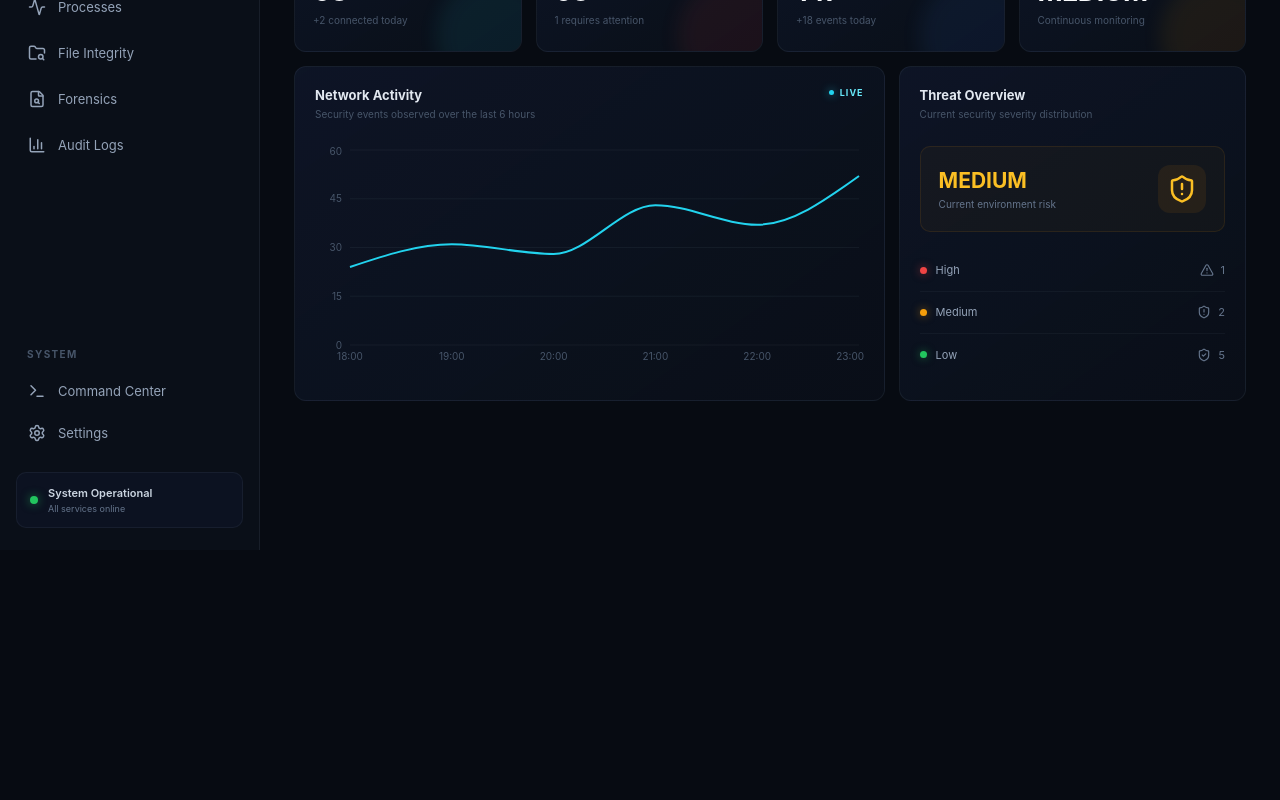
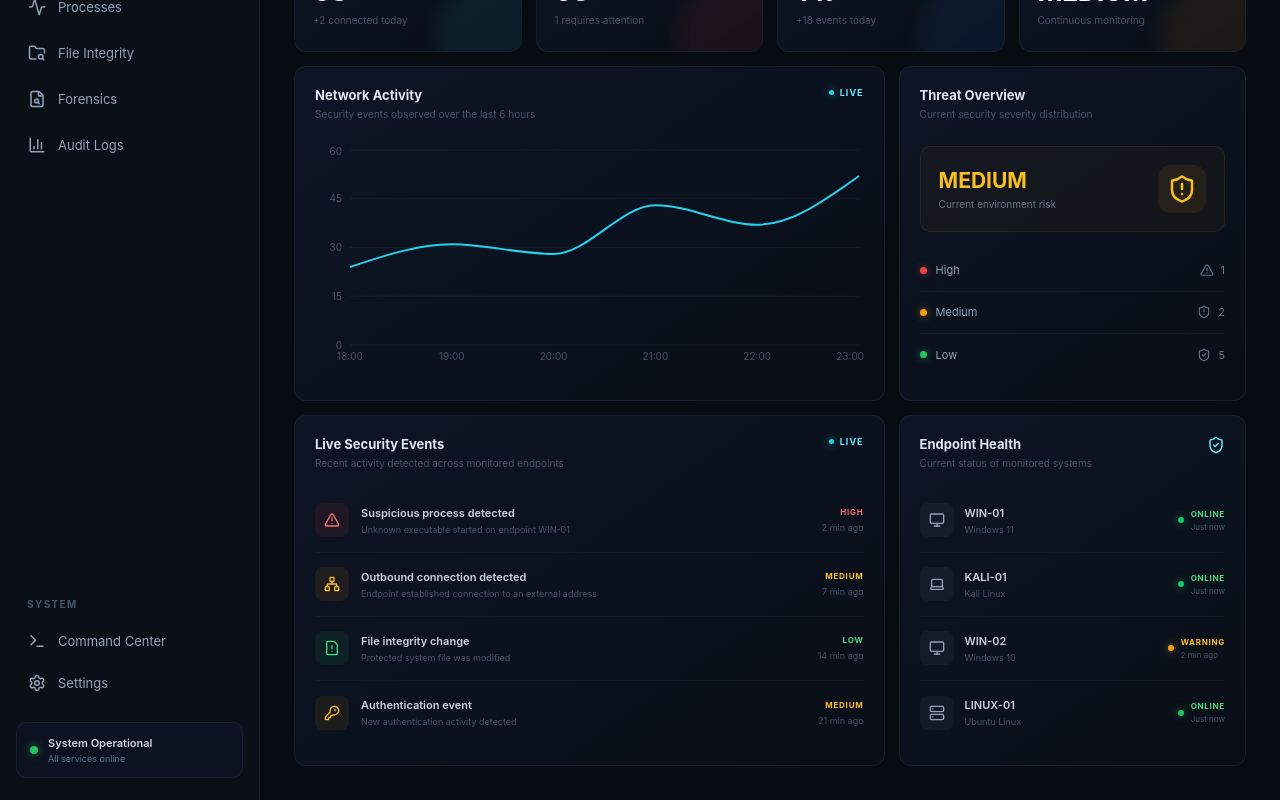
Before and after one commit to d-sameer/CyberSentinel, a React (Vite) app in the folder frontend/: page / in a window 1280 px wide. Shown: the part 322-1122 px from the top of the page. Before the commit the page ends 872 px from the top, so only its background shows below. Built offline with nearby package versions, Linux system fonts and the light colour scheme.

Commit message:
Build security events and endpoint health dashboard

```diff
--- a/frontend/src/App.css
+++ b/frontend/src/App.css
@@ -743,3 +743,191 @@
     grid-template-columns: 1fr;
   }
 }
+
+.dashboard-grid-bottom {
+  margin-top: 14px;
+}
+
+.security-events-list {
+  margin-top: 20px;
+}
+
+.security-event {
+  min-height: 64px;
+  display: flex;
+  align-items: center;
+  gap: 12px;
+  padding: 10px 0;
+  border-bottom: 1px solid rgba(148, 163, 184, 0.06);
+}
+
+.security-event:last-child {
+  border-bottom: 0;
+}
+
+.event-icon {
+  width: 34px;
+  height: 34px;
+  flex-shrink: 0;
+  display: flex;
+  align-items: center;
+  justify-content: center;
+  border-radius: 8px;
+}
+
+.event-icon.event-high {
+  color: #f87171;
+  background: rgba(239, 68, 68, 0.08);
+}
+
+.event-icon.event-medium {
+  color: #fbbf24;
+  background: rgba(245, 158, 11, 0.08);
+}
+
+.event-icon.event-low {
+  color: #4ade80;
+  background: rgba(34, 197, 94, 0.08);
+}
+
+.event-content {
+  min-width: 0;
+  flex: 1;
+}
+
+.event-title {
+  color: #cbd5e1;
+  font-size: 11px;
+  font-weight: 600;
+}
+
+.event-description {
+  margin-top: 4px;
+  overflow: hidden;
+  color: #475569;
+  font-size: 9px;
+  text-overflow: ellipsis;
+  white-space: nowrap;
+}
+
+.event-meta {
+  min-width: 68px;
+  display: flex;
+  flex-direction: column;
+  align-items: flex-end;
+  gap: 5px;
+}
+
+.event-severity {
+  font-size: 8px;
+  font-weight: 700;
+  letter-spacing: 0.8px;
+}
+
+.event-severity.event-high {
+  color: #f87171;
+}
+
+.event-severity.event-medium {
+  color: #fbbf24;
+}
+
+.event-severity.event-low {
+  color: #4ade80;
+}
+
+.event-time {
+  color: #475569;
+  font-size: 9px;
+}
+
+.endpoint-header-icon {
+  color: #67e8f9;
+}
+
+.endpoint-list {
+  margin-top: 20px;
+}
+
+.endpoint-row {
+  min-height: 64px;
+  display: flex;
+  align-items: center;
+  gap: 11px;
+  border-bottom: 1px solid rgba(148, 163, 184, 0.06);
+}
+
+.endpoint-row:last-child {
+  border-bottom: 0;
+}
+
+.endpoint-icon {
+  width: 34px;
+  height: 34px;
+  flex-shrink: 0;
+  display: flex;
+  align-items: center;
+  justify-content: center;
+  border-radius: 8px;
+  color: #94a3b8;
+  background: rgba(148, 163, 184, 0.06);
+}
+
+.endpoint-info {
+  min-width: 0;
+  flex: 1;
+}
+
+.endpoint-name {
+  color: #cbd5e1;
+  font-size: 11px;
+  font-weight: 600;
+}
+
+.endpoint-os {
+  margin-top: 4px;
+  color: #475569;
+  font-size: 9px;
+}
+
+.endpoint-status {
+  display: flex;
+  align-items: center;
+  gap: 7px;
+}
+
+.endpoint-status-dot {
+  width: 6px;
+  height: 6px;
+  border-radius: 50%;
+}
+
+.endpoint-online {
+  color: #4ade80;
+}
+
+.endpoint-warning {
+  color: #fbbf24;
+}
+
+.endpoint-status-dot.endpoint-online {
+  background: #22c55e;
+  box-shadow: 0 0 8px rgba(34, 197, 94, 0.6);
+}
+
+.endpoint-status-dot.endpoint-warning {
+  background: #f59e0b;
+  box-shadow: 0 0 8px rgba(245, 158, 11, 0.6);
+}
+
+.endpoint-status-text {
+  font-size: 8px;
+  font-weight: 700;
+  letter-spacing: 0.7px;
+}
+
+.endpoint-last-seen {
+  margin-top: 3px;
+  color: #475569;
+  font-size: 8px;
+}
--- /dev/null
+++ b/frontend/src/components/dashboard/EndpointHealth.tsx
@@ -0,0 +1,115 @@
+import {
+  Laptop,
+  Monitor,
+  Server,
+  ShieldCheck,
+} from 'lucide-react'
+
+interface Endpoint {
+  id: number
+  name: string
+  operatingSystem: string
+  status: 'ONLINE' | 'WARNING'
+  lastSeen: string
+  icon: typeof Laptop
+}
+
+const endpoints: Endpoint[] = [
+  {
+    id: 1,
+    name: 'WIN-01',
+    operatingSystem: 'Windows 11',
+    status: 'ONLINE',
+    lastSeen: 'Just now',
+    icon: Monitor,
+  },
+  {
+    id: 2,
+    name: 'KALI-01',
+    operatingSystem: 'Kali Linux',
+    status: 'ONLINE',
+    lastSeen: 'Just now',
+    icon: Laptop,
+  },
+  {
+    id: 3,
+    name: 'WIN-02',
+    operatingSystem: 'Windows 10',
+    status: 'WARNING',
+    lastSeen: '2 min ago',
+    icon: Monitor,
+  },
+  {
+    id: 4,
+    name: 'LINUX-01',
+    operatingSystem: 'Ubuntu Linux',
+    status: 'ONLINE',
+    lastSeen: 'Just now',
+    icon: Server,
+  },
+]
+
+function EndpointHealth() {
+  return (
+    <section className="dashboard-panel endpoint-panel">
+      <div className="panel-header">
+        <div>
+          <div className="panel-title">Endpoint Health</div>
+
+          <div className="panel-description">
+            Current status of monitored systems
+          </div>
+        </div>
+
+        <ShieldCheck
+          size={18}
+          className="endpoint-header-icon"
+        />
+      </div>
+
+      <div className="endpoint-list">
+        {endpoints.map((endpoint) => {
+          const Icon = endpoint.icon
+
+          return (
+            <div className="endpoint-row" key={endpoint.id}>
+              <div className="endpoint-icon">
+                <Icon size={16} />
+              </div>
+
+              <div className="endpoint-info">
+                <div className="endpoint-name">
+                  {endpoint.name}
+                </div>
+
+                <div className="endpoint-os">
+                  {endpoint.operatingSystem}
+                </div>
+              </div>
+
+              <div className="endpoint-status">
+                <div
+                  className={`endpoint-status-dot endpoint-${endpoint.status.toLowerCase()}`}
+                />
+
+                <div>
+                  <div
+                    className={`endpoint-status-text endpoint-${endpoint.status.toLowerCase()}`}
+                  >
+                    {endpoint.status}
+                  </div>
+
+                  <div className="endpoint-last-seen">
+                    {endpoint.lastSeen}
+                  </div>
+                </div>
+              </div>
+            </div>
+          )
+        })}
+      </div>
+    </section>
+  )
+}
+
+export default EndpointHealth
--- /dev/null
+++ b/frontend/src/components/dashboard/SecurityEvents.tsx
@@ -0,0 +1,109 @@
+import {
+  AlertTriangle,
+  FileWarning,
+  KeyRound,
+  Network,
+} from 'lucide-react'
+
+interface SecurityEvent {
+  id: number
+  title: string
+  description: string
+  time: string
+  severity: 'HIGH' | 'MEDIUM' | 'LOW'
+  icon: typeof AlertTriangle
+}
+
+const securityEvents: SecurityEvent[] = [
+  {
+    id: 1,
+    title: 'Suspicious process detected',
+    description: 'Unknown executable started on endpoint WIN-01',
+    time: '2 min ago',
+    severity: 'HIGH',
+    icon: AlertTriangle,
+  },
+  {
+    id: 2,
+    title: 'Outbound connection detected',
+    description: 'Endpoint established connection to an external address',
+    time: '7 min ago',
+    severity: 'MEDIUM',
+    icon: Network,
+  },
+  {
+    id: 3,
+    title: 'File integrity change',
+    description: 'Protected system file was modified',
+    time: '14 min ago',
+    severity: 'LOW',
+    icon: FileWarning,
+  },
+  {
+    id: 4,
+    title: 'Authentication event',
+    description: 'New authentication activity detected',
+    time: '21 min ago',
+    severity: 'MEDIUM',
+    icon: KeyRound,
+  },
+]
+
+function SecurityEvents() {
+  return (
+    <section className="dashboard-panel events-panel">
+      <div className="panel-header">
+        <div>
+          <div className="panel-title">Live Security Events</div>
+
+          <div className="panel-description">
+            Recent activity detected across monitored endpoints
+          </div>
+        </div>
+
+        <div className="panel-live">
+          <span />
+          LIVE
+        </div>
+      </div>
+
+      <div className="security-events-list">
+        {securityEvents.map((event) => {
+          const Icon = event.icon
+
+          return (
+            <div className="security-event" key={event.id}>
+              <div className={`event-icon event-${event.severity.toLowerCase()}`}>
+                <Icon size={16} />
+              </div>
+
+              <div className="event-content">
+                <div className="event-title">
+                  {event.title}
+                </div>
+
+                <div className="event-description">
+                  {event.description}
+                </div>
+              </div>
+
+              <div className="event-meta">
+                <span
+                  className={`event-severity event-${event.severity.toLowerCase()}`}
+                >
+                  {event.severity}
+                </span>
+
+                <span className="event-time">
+                  {event.time}
+                </span>
+              </div>
+            </div>
+          )
+        })}
+      </div>
+    </section>
+  )
+}
+
+export default SecurityEvents
--- a/frontend/src/pages/Dashboard.tsx
+++ b/frontend/src/pages/Dashboard.tsx
@@ -8,6 +8,8 @@ import {
 import StatCard from '../components/dashboard/StatCard'
 import NetworkActivity from '../components/dashboard/NetworkActivity'
 import ThreatOverview from '../components/dashboard/ThreatOverview'
+import SecurityEvents from '../components/dashboard/SecurityEvents'
+import EndpointHealth from '../components/dashboard/EndpointHealth'
 
 function Dashboard() {
   return (
@@ -74,6 +76,13 @@ function Dashboard() {
 
         <ThreatOverview />
       </section>
+
+      {/* Live Events + Endpoint Health */}
+      <section className="dashboard-grid dashboard-grid-bottom">
+        <SecurityEvents />
+
+        <EndpointHealth />
+      </section>
     </div>
   )
 }
```
